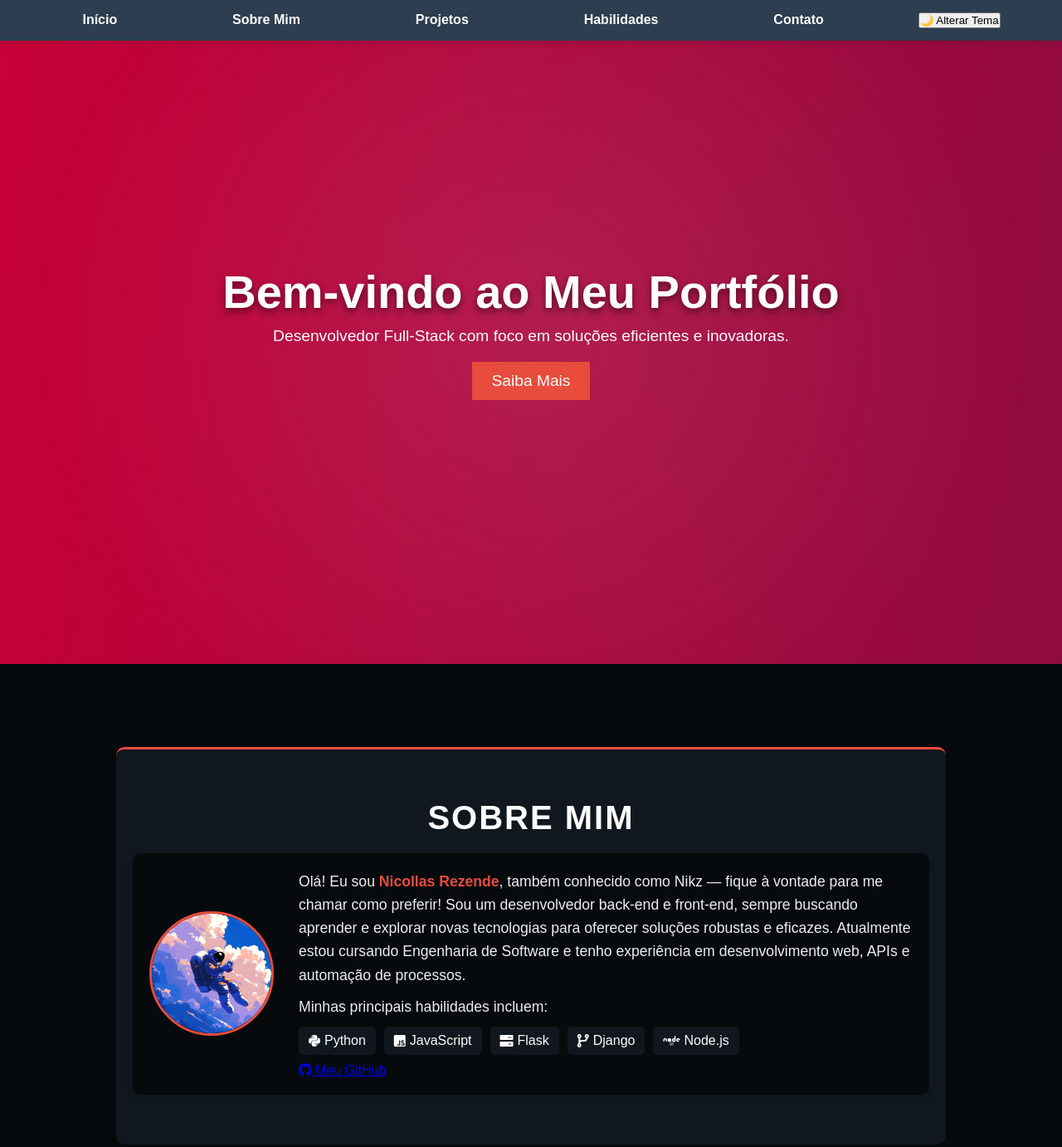
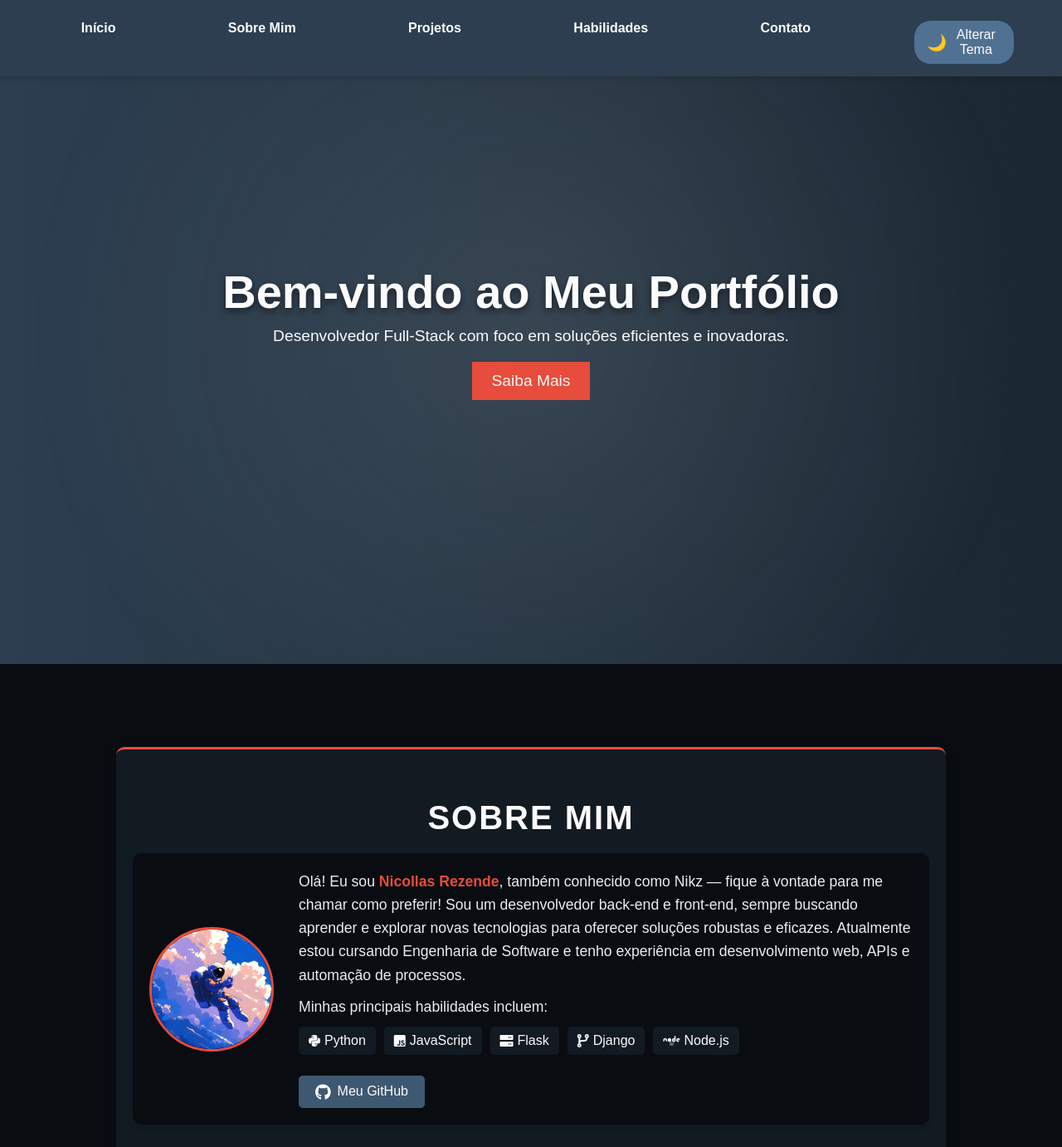
Before and after one commit to NicollasRezende/nikzhub, a plain HTML site: page index.html in a window 1280 px wide. Shown: the top 1382 px of the page at 83% size. Drawn offline with Linux system fonts and the light colour scheme.

Commit message:
Update style.css

```diff
--- a/style.css
+++ b/style.css
@@ -1,16 +1,35 @@
 :root {
+    --hero-gradient-start: #2c3e50;
+    --hero-gradient-end: #1b2732;
     --primary-100: #2c3e50;
     --primary-200: #3e5871;
     --primary-300: #507192;
     --accent-100: #e74c3c;
     --accent-200: #e74c3c;
     --accent-300: #e74c3c;
-    --background-100: #070a0d;
-    --background-200: #10171e;
-    --background-300: #19242e;
-    --text-100: #fcfcfd;
-    --text-200: #ededf3;
-    --text-300: #dddde9;
+    --background-100: #090d11;
+    --background-200: #121a22;
+    --background-300: #1b2732;
+    --text-100: #fbfbfc;
+    --text-200: #ececf1;
+    --text-300: #dedee6;
+}
+
+.light-theme {
+    --hero-gradient-start: #ff6655;
+    --hero-gradient-end: #ffc5be;
+    --primary-100: #ff6655;
+    --primary-200: #ff8b7c;
+    --primary-300: #ffc5be;
+    --accent-100: #667799;
+    --accent-200: #a6b3c4;
+    --accent-300: #ccd7e4;
+    --background-100: #ffffff;
+    --background-200: #f8f6f6;
+    --background-300: #ede9e9;
+    --text-100: #1a0d0b;
+    --text-200: #3b1d17;
+    --text-300: #5a2e25;
 }
 
 /* Estilos Globais */
@@ -69,6 +88,7 @@ nav ul {
     display: flex;
     list-style-type: none;
     justify-content: space-around;
+    padding-top: 10px;
 }
 
 nav ul li {
@@ -87,7 +107,6 @@ nav ul li a:hover {
     transform: scale(1.1);
 }
 
-/* Menu Toggle para dispositivos menores */
 .menu-toggle {
     display: none;
     font-size: 24px;
@@ -98,11 +117,40 @@ nav ul li a:hover {
     left: 15px;
     z-index: 110;
 }
+
+#theme-toggle {
+    width: 120px;
+    position: relative;
+    left: 15px;
+    background-color: var(--primary-300);
+    color: var(--text-100);
+    border: none;
+    padding: 8px 15px;
+    border-radius: 20px;
+    font-size: 1em;
+    cursor: pointer;
+    transition: background-color 0.3s ease, color 0.3s ease;
+    display: flex;
+    align-items: center;
+    gap: 4px;
+}
+
+#theme-toggle:hover {
+    background-color: var(--primary-200);
+}
+
+#theme-icon {
+    font-size: 1.2em;
+    transition: color 0.3s ease;
+}
+
 /* Hero Section */
 #hero {
-    background: #c70039;
-    background: -webkit-linear-gradient(98deg, #c70039 0%, #900c3f 100%);
-    background: linear-gradient(98deg, #c70039 0%, #900c3f 100%);
+    background: linear-gradient(
+        to right,
+        var(--hero-gradient-start),
+        var(--hero-gradient-end)
+    );
     color: var(--text-100);
     height: 100vh;
     display: flex;
@@ -233,7 +281,7 @@ nav ul li a:hover {
 }
 
 .about-content .about-text strong {
-    color: var(--accent-300);
+    color: var(--accent-100);
     font-weight: bold;
 }
 .about-content .skills {
@@ -255,6 +303,35 @@ nav ul li a:hover {
 .about-content .skills .skill i {
     margin-right: 5px;
 }
+
+.github-btn {
+    display: inline-flex;
+    align-items: center;
+    padding: 10px 20px;
+    font-size: 1em;
+    color: var(--text-100);
+    background-color: var(--primary-200);
+    border-radius: 5px;
+    text-decoration: none;
+    transition: background-color 0.3s, transform 0.3s;
+    margin-top: 15px;
+}
+
+.github-btn i {
+    margin-right: 8px;
+    font-size: 1.2em;
+    transition: transform 0.3s;
+}
+
+.github-btn:hover {
+    background-color: var(--accent-100);
+    transform: translateY(-3px);
+}
+
+.github-btn:hover i {
+    transform: scale(1.2);
+}
+
 
 /* Contato */
 #contact {
@@ -480,7 +557,7 @@ footer {
 }
 
 /* Responsividade */
-@media (max-width: 480px) {
+@media (max-width: 750px) {
     h1,
     h2,
     h3 {
@@ -566,4 +643,30 @@ footer {
     .menu-toggle {
         display: block;
     }
+
+    #theme-toggle {
+        width: 120px;
+        position: relative;
+        left: 15px;
+        background-color: var(--primary-300);
+        color: var(--text-100);
+        border: none;
+        padding: 8px 15px;
+        border-radius: 20px;
+        font-size: 1em;
+        cursor: pointer;
+        transition: background-color 0.3s ease, color 0.3s ease;
+        display: flex;
+        align-items: center;
+        gap: 4px;
+    }
+
+    #theme-toggle:hover {
+        background-color: var(--primary-200);
+    }
+
+    #theme-icon {
+        font-size: 1.2em;
+        transition: color 0.3s ease;
+    }
 }
```
